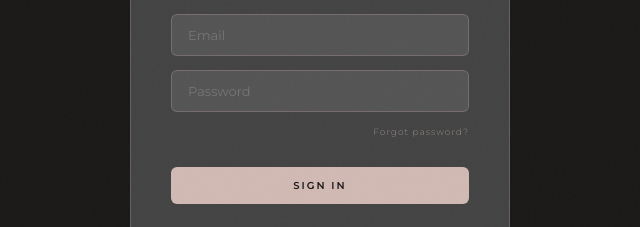
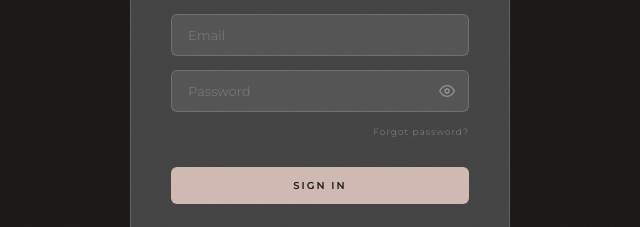
Before and after one commit to Kija-Maharjan/gym-bro, a website: page profile.html in a window 1280 px wide. Shown: the part 274-501 px from the top of the page, 320-960 px from the left. Drawn offline with nearby package versions, Linux system fonts and the light colour scheme.

Commit message:
Add password visibility toggle on auth form

```diff
--- a/css/profile.css
+++ b/css/profile.css
@@ -43,6 +43,35 @@
   color: var(--text); outline: none; transition: border 0.3s;
 }
 .auth-input:focus { border-color: var(--gold); }
+
+.auth-pw-wrap {
+  position: relative;
+  display: flex;
+  align-items: center;
+}
+.auth-pw-wrap .auth-input {
+  width: 100%;
+  padding-right: 44px;
+}
+.auth-pw-toggle {
+  position: absolute;
+  right: 8px;
+  top: 50%;
+  transform: translateY(-50%);
+  background: none;
+  border: none;
+  cursor: pointer;
+  padding: 6px;
+  border-radius: 4px;
+  display: flex;
+  align-items: center;
+  justify-content: center;
+  color: var(--text-dim);
+  transition: color 0.2s, background 0.2s;
+  line-height: 0;
+}
+.auth-pw-toggle:hover { color: var(--gold); background: rgba(209,185,180,0.08); }
+
 .auth-btn {
   padding: 12px; background: var(--gold); border: none;
   border-radius: 6px; color: var(--dark); font-family: 'Montserrat', sans-serif;
--- a/js/profile.js
+++ b/js/profile.js
@@ -7,6 +7,17 @@ function resetAuthForm() {
   document.getElementById('authVerify').className = 'auth-verify';
   document.getElementById('authError').textContent = '';
   switchAuthTab('login');
+}
+
+function togglePassword() {
+  const pw = document.getElementById('authPassword');
+  const btn = document.getElementById('pwToggle');
+  if (!pw || !btn) return;
+  const show = pw.type === 'password';
+  pw.type = show ? 'text' : 'password';
+  btn.innerHTML = show
+    ? '<svg width="16" height="16" viewBox="0 0 24 24" fill="none" stroke="currentColor" stroke-width="2" stroke-linecap="round" stroke-linejoin="round"><path d="M17.94 17.94A10.07 10.07 0 0112 20c-7 0-11-8-11-8a18.45 18.45 0 015.06-5.94"/><path d="M9.9 4.24A9.12 9.12 0 0112 4c7 0 11 8 11 8a18.5 18.5 0 01-2.16 3.19"/><line x1="1" y1="1" x2="23" y2="23"/></svg>'
+    : '<svg width="16" height="16" viewBox="0 0 24 24" fill="none" stroke="currentColor" stroke-width="2" stroke-linecap="round" stroke-linejoin="round"><path d="M1 12s4-8 11-8 11 8 11 8-4 8-11 8-11-8-11-8z"/><circle cx="12" cy="12" r="3"/></svg>';
 }
 
 function switchAuthTab(tab) {
--- a/profile.html
+++ b/profile.html
@@ -80,7 +80,12 @@
         <div id="authNameField" style="display:none">
           <input class="auth-input" id="authUsername" type="text" placeholder="Display name" autocomplete="username">
         </div>
-        <input class="auth-input" id="authPassword" type="password" placeholder="Password" autocomplete="current-password">
+        <div class="auth-pw-wrap">
+          <input class="auth-input" id="authPassword" type="password" placeholder="Password" autocomplete="current-password">
+          <button class="auth-pw-toggle" id="pwToggle" type="button" aria-label="Toggle password visibility" onclick="togglePassword()">
+            <svg width="16" height="16" viewBox="0 0 24 24" fill="none" stroke="currentColor" stroke-width="2" stroke-linecap="round" stroke-linejoin="round"><path d="M1 12s4-8 11-8 11 8 11 8-4 8-11 8-11-8-11-8z"/><circle cx="12" cy="12" r="3"/></svg>
+          </button>
+        </div>
         <div class="auth-forgot" id="authForgot">
           <a href="#" onclick="handleForgotPassword(event)" id="forgotLink">Forgot password?</a>
         </div>
```
